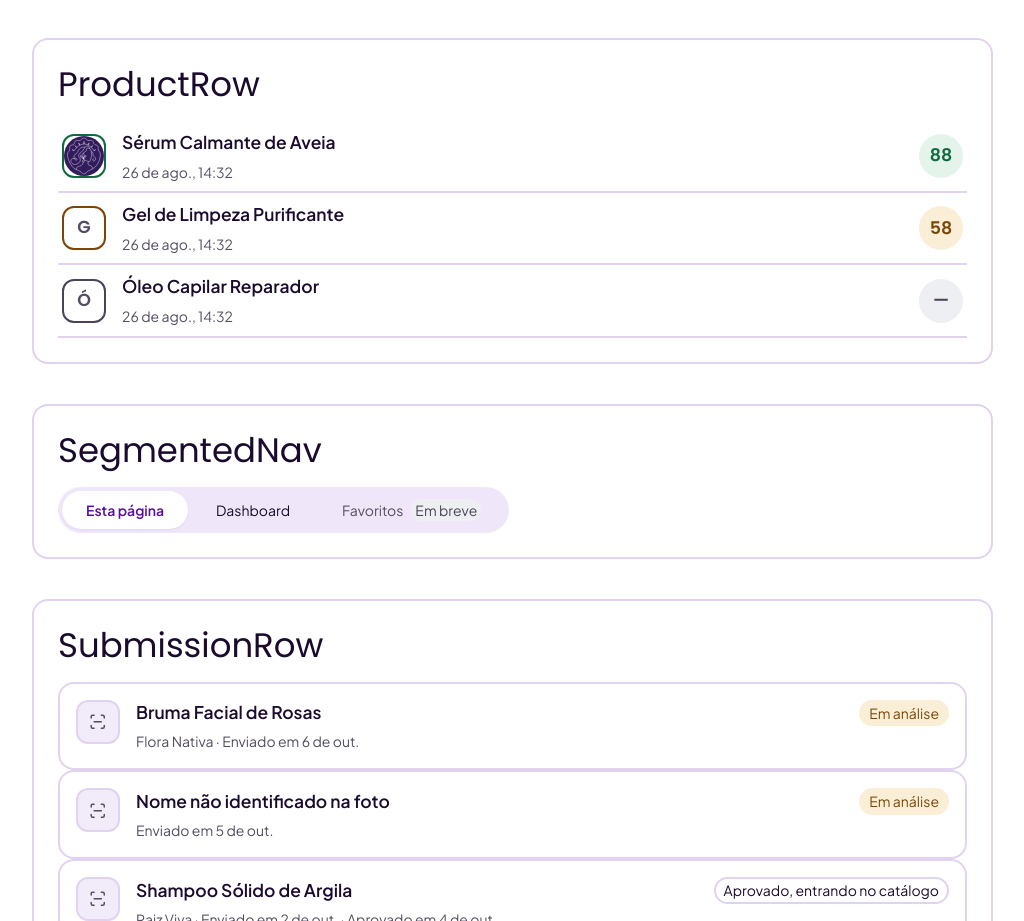
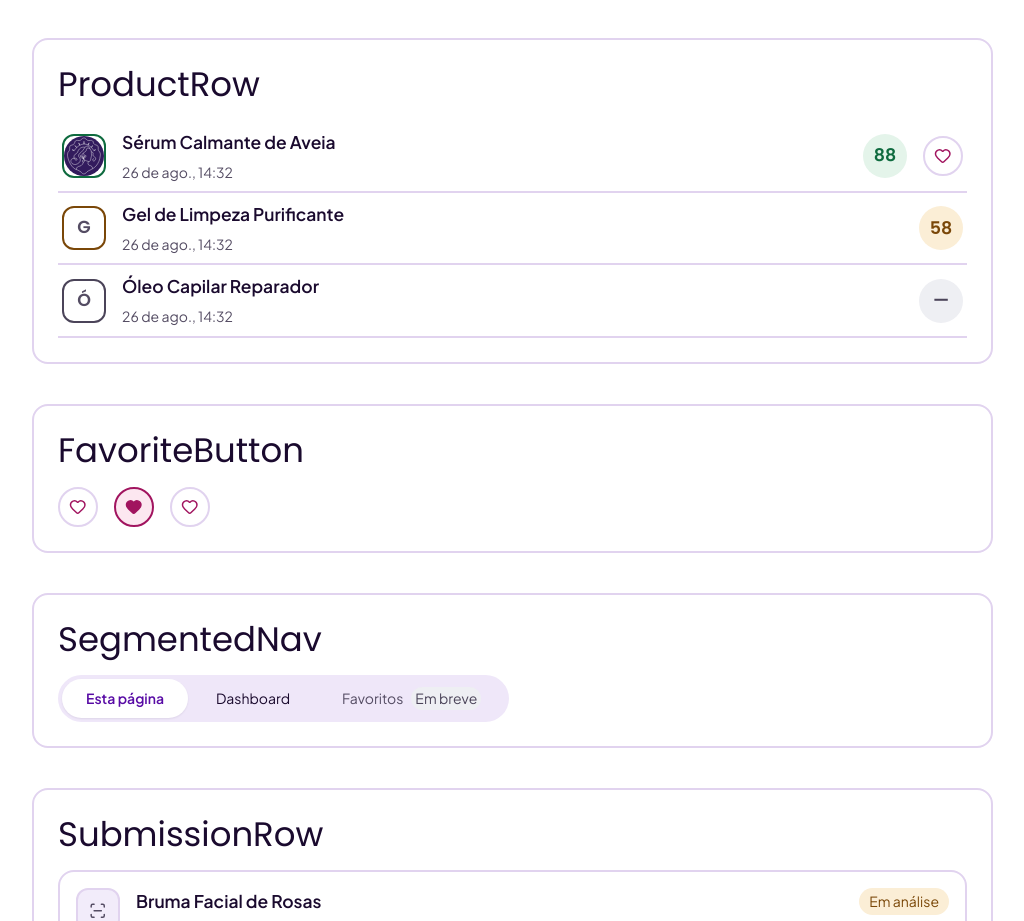
Before and after one commit to Venus-System/Venus-Web, a React (Vite) app: page /componentes in a window 1280 px wide. Shown: the part 2117-3038 px from the top of the page, without its empty margins (248-1272 px from the left). Built offline with nearby package versions, Linux system fonts and the light colour scheme; no server answers.

Commit message:
feat: Adicionando botão de favoritar e ação na linha de produto

```diff
--- /dev/null
+++ b/src/components/FavoriteButton/index.tsx
@@ -0,0 +1,35 @@
+import { Heart } from "lucide-react";
+import styles from "./styles.module.css";
+
+interface FavoriteButtonProps {
+  productName: string;
+  isFavorite: boolean;
+  isPending: boolean;
+  onToggle: () => void;
+}
+
+function FavoriteButton({
+  productName,
+  isFavorite,
+  isPending,
+  onToggle,
+}: FavoriteButtonProps) {
+  const classes = isFavorite
+    ? `${styles.botao} ${styles.favorito}`
+    : styles.botao;
+
+  return (
+    <button
+      type="button"
+      className={classes}
+      aria-label={`Favoritar ${productName}`}
+      aria-pressed={isFavorite}
+      aria-disabled={isPending}
+      onClick={onToggle}
+    >
+      <Heart className={styles.icone} aria-hidden="true" />
+    </button>
+  );
+}
+
+export default FavoriteButton;
--- /dev/null
+++ b/src/components/FavoriteButton/styles.module.css
@@ -0,0 +1,35 @@
+.botao {
+  display: inline-flex;
+  align-items: center;
+  justify-content: center;
+  width: 2.5rem;
+  height: 2.5rem;
+  padding: 0;
+  background-color: var(--card);
+  border: var(--borda-largura) solid var(--borda);
+  border-radius: var(--raio-pilula);
+  color: var(--crimson);
+  cursor: pointer;
+}
+
+.botao:hover {
+  border-color: var(--crimson);
+}
+
+.botao[aria-disabled="true"] {
+  cursor: progress;
+}
+
+.favorito {
+  background-color: var(--avoid-fundo);
+  border-color: var(--crimson);
+}
+
+.icone {
+  width: var(--tamanho-base);
+  height: var(--tamanho-base);
+}
+
+.favorito .icone {
+  fill: currentColor;
+}
--- a/src/components/ProductRow/index.tsx
+++ b/src/components/ProductRow/index.tsx
@@ -1,3 +1,4 @@
+import type { ReactNode } from "react";
 import { Link } from "react-router-dom";
 import type { RiskLevel } from "../../types/ingrediente";
 import type { ProdutoDoPainel } from "../../types/painel";
@@ -9,6 +10,7 @@ interface ProductRowProps {
   nota: number | null;
   nivel: RiskLevel;
   realizadaEm: string;
+  action?: ReactNode;
 }
 
 const FORMATO_DATA = new Intl.DateTimeFormat("pt-BR", {
@@ -18,13 +20,19 @@ const FORMATO_DATA = new Intl.DateTimeFormat("pt-BR", {
   minute: "2-digit",
 });
 
-function ProductRow({ produto, nota, nivel, realizadaEm }: ProductRowProps) {
+function ProductRow({
+  produto,
+  nota,
+  nivel,
+  realizadaEm,
+  action,
+}: ProductRowProps) {
   const thumbClasses = [styles.thumb, styles[nivel]].join(" ");
   const data = new Date(realizadaEm);
   const dataValida = !Number.isNaN(data.getTime());
 
   return (
-    <Link to={`/produto/${produto.slug}`} className={styles.row}>
+    <div className={styles.row}>
       <span className={thumbClasses}>
         {produto.imageUrl ? (
           <img src={produto.imageUrl} alt="" className={styles.image} />
@@ -34,7 +42,9 @@ function ProductRow({ produto, nota, nivel, realizadaEm }: ProductRowProps) {
       </span>
 
       <span className={styles.info}>
-        <span className={styles.name}>{produto.name}</span>
+        <Link to={`/produto/${produto.slug}`} className={styles.link}>
+          {produto.name}
+        </Link>
 
         {dataValida ? (
           <time dateTime={realizadaEm} className={styles.detail}>
@@ -46,7 +56,11 @@ function ProductRow({ produto, nota, nivel, realizadaEm }: ProductRowProps) {
       </span>
 
       <ScoreBadge score={nota} level={nivel} />
-    </Link>
+
+      {action === undefined ? null : (
+        <span className={styles.action}>{action}</span>
+      )}
+    </div>
   );
 }
 
--- a/src/components/ProductRow/styles.module.css
+++ b/src/components/ProductRow/styles.module.css
@@ -1,12 +1,14 @@
 .row {
+  position: relative;
   display: grid;
-  grid-template-columns: auto 1fr auto;
+  grid-template-columns: auto minmax(0, 1fr);
+  grid-auto-flow: column;
+  grid-auto-columns: auto;
   align-items: center;
   gap: var(--espaco-3);
   padding: var(--espaco-2) var(--espaco-1);
   border-bottom: var(--borda-largura) solid var(--borda);
   color: var(--texto);
-  text-decoration: none;
 }
 
 .thumb {
@@ -37,8 +39,26 @@
   min-width: 0;
 }
 
-.name {
+.link {
+  color: var(--texto);
   font-weight: var(--peso-forte);
+  text-decoration: none;
+}
+
+.link::after {
+  content: "";
+  position: absolute;
+  inset: 0;
+  border-radius: var(--raio-medio);
+}
+
+.link:focus-visible {
+  outline: none;
+}
+
+.link:focus-visible::after {
+  outline: var(--foco-largura) solid var(--foco-cor);
+  outline-offset: var(--foco-offset);
 }
 
 .detail {
@@ -46,9 +66,14 @@
   font-size: var(--tamanho-pequeno);
 }
 
-.row:hover .name {
+.row:hover .link {
   color: var(--violeta);
   text-decoration: underline;
+}
+
+.action {
+  position: relative;
+  z-index: 1;
 }
 
 .safe {
--- a/src/pages/Componentes/index.tsx
+++ b/src/pages/Componentes/index.tsx
@@ -3,6 +3,7 @@ import { useState } from "react";
 import logo from "../../assets/Logo.svg";
 import Button from "../../components/Button";
 import Chip from "../../components/Chip";
+import FavoriteButton from "../../components/FavoriteButton";
 import Input from "../../components/Input";
 import MainLayout from "../../components/MainLayout";
 import ProductCard from "../../components/ProductCard";
@@ -23,6 +24,7 @@ const CHIPS_INICIAIS = ["Lanolina", "Óleo de amêndoas", "Vegano"];
 
 function Componentes() {
   const [alergias, setAlergias] = useState<string[]>(CHIPS_INICIAIS);
+  const [favorito, setFavorito] = useState(false);
 
   const aprovado = produtosMock[0];
   const semDados = produtosMock[4];
@@ -168,8 +170,43 @@ function Componentes() {
               nota={produto.scores.overallScore}
               nivel={produto.level}
               realizadaEm="2026-08-26T14:32:00Z"
+              action={
+                produto.slug === comImagem.slug ? (
+                  <FavoriteButton
+                    productName={produto.name}
+                    isFavorite={favorito}
+                    isPending={false}
+                    onToggle={() => setFavorito((atual) => !atual)}
+                  />
+                ) : undefined
+              }
             />
           ))}
+        </div>
+      </section>
+
+      <section className={styles.section}>
+        <h2>FavoriteButton</h2>
+
+        <div className={styles.row}>
+          <FavoriteButton
+            productName="Produto de exemplo"
+            isFavorite={favorito}
+            isPending={false}
+            onToggle={() => setFavorito((atual) => !atual)}
+          />
+          <FavoriteButton
+            productName="Produto já favoritado"
+            isFavorite
+            isPending={false}
+            onToggle={() => undefined}
+          />
+          <FavoriteButton
+            productName="Produto aguardando a API"
+            isFavorite={false}
+            isPending
+            onToggle={() => undefined}
+          />
         </div>
       </section>
 
```
